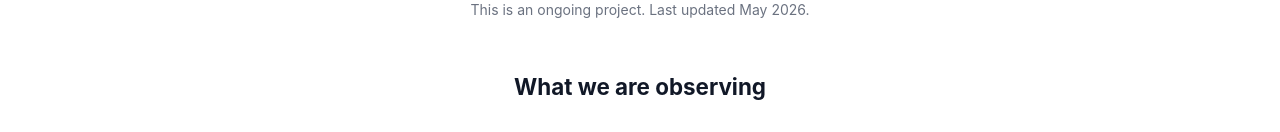
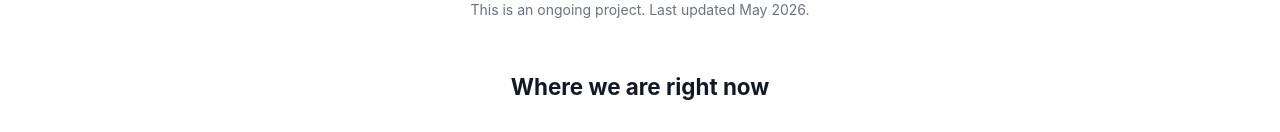
Before and after one commit to AdvikGupta2010/maths-for-fairness, a Next.js app: page / in a window 1280 px wide. Shown: the part 398-530 px from the top of the page. Built offline with nearby package versions, Linux system fonts and the light colour scheme.

Commit message:
updated navigation after testing

```diff
--- a/app/page.tsx
+++ b/app/page.tsx
@@ -241,7 +241,7 @@ export default function MathsForFairness() {
         {/* STATS — with repeating count-up animation */}
         <section id="metrics" style={{ padding: "0 1.5rem 3rem" }}>
           <div style={{ maxWidth: "1100px", margin: "0 auto" }}>
-            <h2 style={{ fontSize: "1.4rem", fontWeight: 700, marginBottom: "1.75rem", textAlign: "center" }}>What we are observing</h2>
+            <h2 style={{ fontSize: "1.4rem", fontWeight: 700, marginBottom: "1.75rem", textAlign: "center" }}>Where we are right now</h2>
             <div style={{ display: "grid", gridTemplateColumns: "repeat(auto-fit, minmax(150px, 1fr))", gap: "1rem" }}>
               {[
                 { value: displayStats.students, label: "students engaged" },
```
